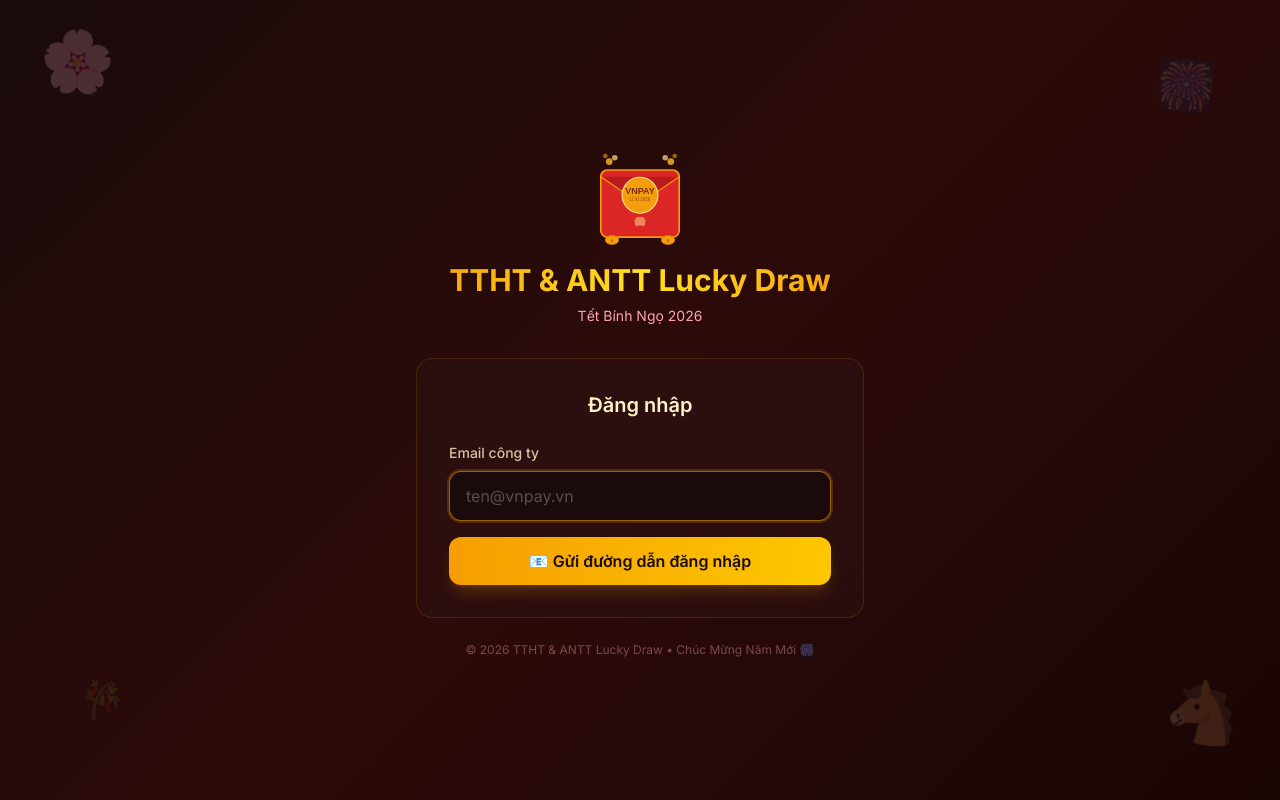
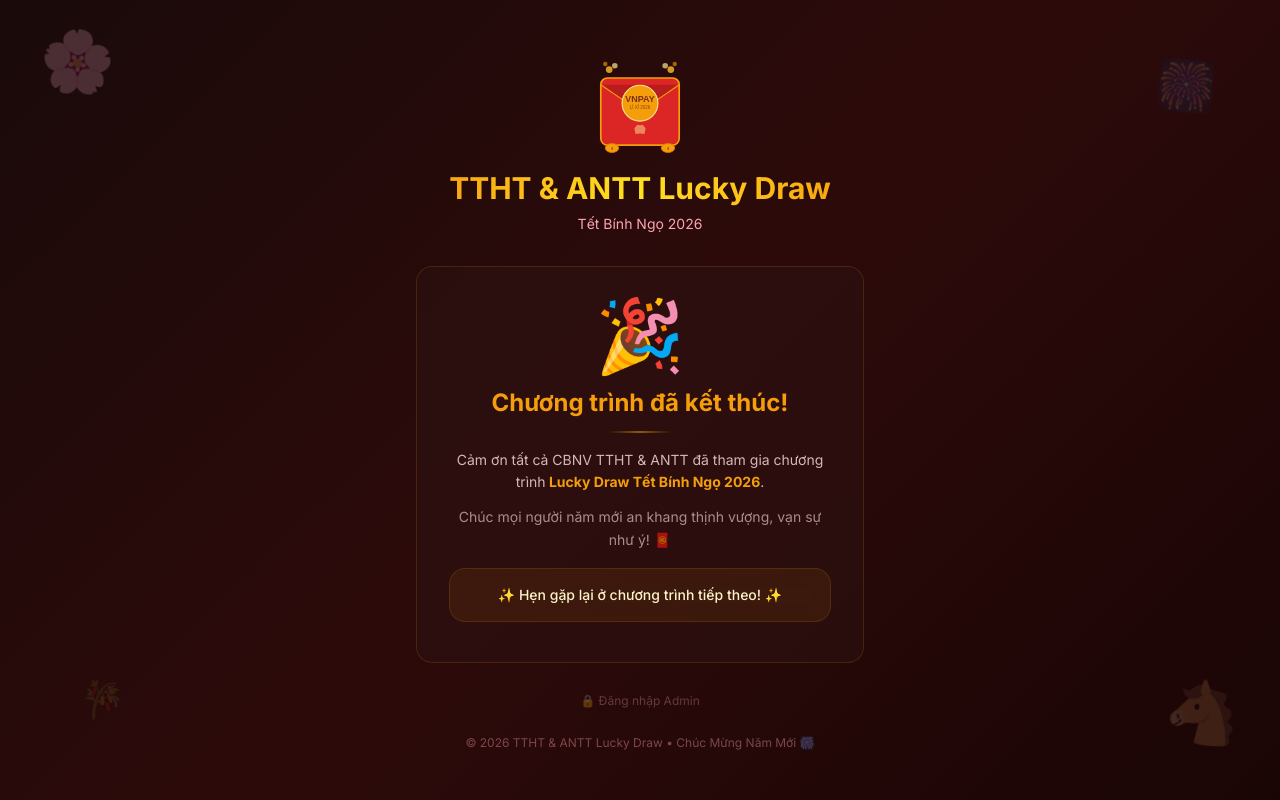
Before and after one commit to nmhieu301/luckydraw-web, a React (Vite) app: page / in a window 1280 px wide. Built offline with nearby package versions, Linux system fonts and the light colour scheme; no server answers.

Commit message:
feat: add program ended screen, restrict login to admin only (hieunm2@vnpay.vn)

```diff
--- a/src/context/AuthContext.jsx
+++ b/src/context/AuthContext.jsx
@@ -2,6 +2,9 @@ import { createContext, useContext, useEffect, useState, useRef, useMemo, useCal
 import { supabase } from '../lib/supabase'
 
 const AuthContext = createContext({})
+
+const PROGRAM_ENDED = true
+const ADMIN_EMAIL = 'hieunm2@vnpay.vn'
 
 export function useAuth() {
     return useContext(AuthContext)
@@ -42,6 +45,15 @@ export function AuthProvider({ children }) {
         const { data: { subscription } } = supabase.auth.onAuthStateChange(
             async (event, newSession) => {
                 if (newSession?.user) {
+                    // Program ended: only allow admin to stay logged in
+                    if (PROGRAM_ENDED && newSession.user.email !== ADMIN_EMAIL) {
+                        await supabase.auth.signOut()
+                        setSession(null)
+                        setUser(null)
+                        setEmployee(null)
+                        setLoading(false)
+                        return
+                    }
                     setSession(newSession)
                     setUser(newSession.user)
                     await fetchEmployee(newSession.user)
--- a/src/pages/LoginPage.jsx
+++ b/src/pages/LoginPage.jsx
@@ -2,9 +2,12 @@ import { useState, useRef } from 'react'
 import { supabase } from '../lib/supabase'
 import { isValidVnpayEmail, getVietnameseError } from '../lib/utils'
 
+const PROGRAM_ENDED = true
+const ADMIN_EMAIL = 'hieunm2@vnpay.vn'
+
 export default function LoginPage() {
     const [email, setEmail] = useState('')
-    const [step, setStep] = useState('email') // 'email' | 'sent'
+    const [step, setStep] = useState('ended') // 'ended' | 'admin-login' | 'sent'
     const [loading, setLoading] = useState(false)
     const [error, setError] = useState('')
     const [success, setSuccess] = useState('')
@@ -33,6 +36,12 @@ export default function LoginPage() {
 
         if (!isValidVnpayEmail(trimmedEmail)) {
             setError('Chỉ chấp nhận email công ty @vnpay.vn')
+            return
+        }
+
+        // Program ended: only allow admin email
+        if (PROGRAM_ENDED && trimmedEmail !== ADMIN_EMAIL) {
+            setError('Chương trình đã kết thúc. Chỉ admin mới có thể đăng nhập.')
             return
         }
 
@@ -117,11 +126,52 @@ export default function LoginPage() {
                     <p className="text-tet-pink mt-2 text-sm">Tết Bính Ngọ 2026</p>
                 </div>
 
-                {/* Login card */}
+                {/* Program Ended Screen */}
+                {step === 'ended' && (
+                    <div className="animate-fade-in-up" style={{ animationDelay: '0.2s' }}>
+                        <div className="glass-card p-8">
+                            <div className="text-center">
+                                <div className="text-7xl mb-4">🎉</div>
+                                <h2 className="text-2xl font-bold text-tet-gold font-[var(--font-display)] mb-3">
+                                    Chương trình đã kết thúc!
+                                </h2>
+                                <div className="w-16 h-0.5 bg-gradient-to-r from-transparent via-tet-gold/50 to-transparent mx-auto mb-4"></div>
+                                <p className="text-tet-red-light/80 text-sm leading-relaxed mb-3">
+                                    Cảm ơn tất cả CBNV TTHT & ANTT đã tham gia chương trình
+                                    <strong className="text-tet-gold"> Lucky Draw Tết Bính Ngọ 2026</strong>.
+                                </p>
+                                <p className="text-tet-red-light/60 text-sm leading-relaxed mb-4">
+                                    Chúc mọi người năm mới an khang thịnh vượng, vạn sự như ý! 🧧
+                                </p>
+                                <div className="glass-card p-4 mb-2" style={{ background: 'rgba(245, 158, 11, 0.08)' }}>
+                                    <p className="text-tet-gold-light text-sm font-medium">
+                                        ✨ Hẹn gặp lại ở chương trình tiếp theo! ✨
+                                    </p>
+                                </div>
+                            </div>
+                        </div>
+
+                        {/* Admin login link - subtle at the bottom */}
+                        <div className="text-center mt-6">
+                            <button
+                                onClick={() => { setStep('admin-login'); setError(''); setSuccess('') }}
+                                className="text-xs text-tet-pink/30 hover:text-tet-pink/60 transition-colors duration-300"
+                            >
+                                🔒 Đăng nhập Admin
+                            </button>
+                        </div>
+                    </div>
+                )}
+
+                {/* Admin Login Form */}
+                {step === 'admin-login' && (
                     <div className="glass-card p-8 animate-fade-in-up" style={{ animationDelay: '0.2s' }}>
-                    <h2 className="text-xl font-semibold text-center mb-6 text-tet-gold-light">
-                        {step === 'email' ? 'Đăng nhập' : 'Kiểm tra email'}
+                        <h2 className="text-xl font-semibold text-center mb-2 text-tet-gold-light">
+                            🔐 Đăng nhập Admin
                         </h2>
+                        <p className="text-center text-xs text-tet-pink/40 mb-6">
+                            Chỉ dành cho quản trị viên hệ thống
+                        </p>
 
                         {/* Error message */}
                         {error && (
@@ -139,18 +189,17 @@ export default function LoginPage() {
                             </div>
                         )}
 
-                    {step === 'email' ? (
                         <form onSubmit={handleSendLink} className="space-y-4">
                             <div>
                                 <label className="block text-sm font-medium text-tet-gold-light/80 mb-2">
-                                    Email công ty
+                                    Email Admin
                                 </label>
                                 <input
                                     id="email-input"
                                     type="email"
                                     value={email}
                                     onChange={e => setEmail(e.target.value)}
-                                    placeholder="ten@vnpay.vn"
+                                    placeholder="admin@vnpay.vn"
                                     className="w-full px-4 py-3 rounded-xl bg-surface border border-tet-gold/20 text-tet-red-light placeholder-tet-red-light/30 focus:outline-none focus:border-tet-gold/60 focus:ring-2 focus:ring-tet-gold/20 transition-all"
                                     required
                                     autoFocus
@@ -173,7 +222,42 @@ export default function LoginPage() {
                                 ) : '📧 Gửi đường dẫn đăng nhập'}
                             </button>
                         </form>
-                    ) : (
+
+                        <div className="text-center mt-4 pt-4 border-t border-tet-gold/10">
+                            <button
+                                type="button"
+                                onClick={() => { setStep('ended'); setError(''); setSuccess('') }}
+                                className="text-sm text-tet-gold/70 hover:text-tet-gold transition-colors"
+                            >
+                                ← Quay lại
+                            </button>
+                        </div>
+                    </div>
+                )}
+
+                {/* Email Sent Screen */}
+                {step === 'sent' && (
+                    <div className="glass-card p-8 animate-fade-in-up" style={{ animationDelay: '0.2s' }}>
+                        <h2 className="text-xl font-semibold text-center mb-6 text-tet-gold-light">
+                            Kiểm tra email
+                        </h2>
+
+                        {/* Error message */}
+                        {error && (
+                            <div className="mb-4 p-3 rounded-xl bg-red-900/40 border border-red-500/30 text-red-300 text-sm flex items-start gap-2">
+                                <span className="mt-0.5">⚠️</span>
+                                <span>{error}</span>
+                            </div>
+                        )}
+
+                        {/* Success message */}
+                        {success && (
+                            <div className="mb-4 p-3 rounded-xl bg-green-900/30 border border-green-500/30 text-green-300 text-sm flex items-start gap-2">
+                                <span className="mt-0.5">✅</span>
+                                <span>{success}</span>
+                            </div>
+                        )}
+
                         <div className="space-y-4">
                             {/* Mail sent illustration */}
                             <div className="text-center py-4">
@@ -195,7 +279,7 @@ export default function LoginPage() {
                             <div className="flex items-center justify-between pt-2 border-t border-tet-gold/10">
                                 <button
                                     type="button"
-                                    onClick={() => { setStep('email'); setError(''); setSuccess('') }}
+                                    onClick={() => { setStep('admin-login'); setError(''); setSuccess('') }}
                                     className="text-sm text-tet-gold/70 hover:text-tet-gold transition-colors"
                                 >
                                     ← Đổi email
@@ -211,8 +295,8 @@ export default function LoginPage() {
                                 </button>
                             </div>
                         </div>
+                    </div>
                 )}
-                </div>
 
                 <p className="text-center text-xs text-tet-pink/40 mt-6">
                     © 2026 TTHT & ANTT Lucky Draw • Chúc Mừng Năm Mới 🎆
```
Lines whose indentation alone changed are shown as unchanged.
